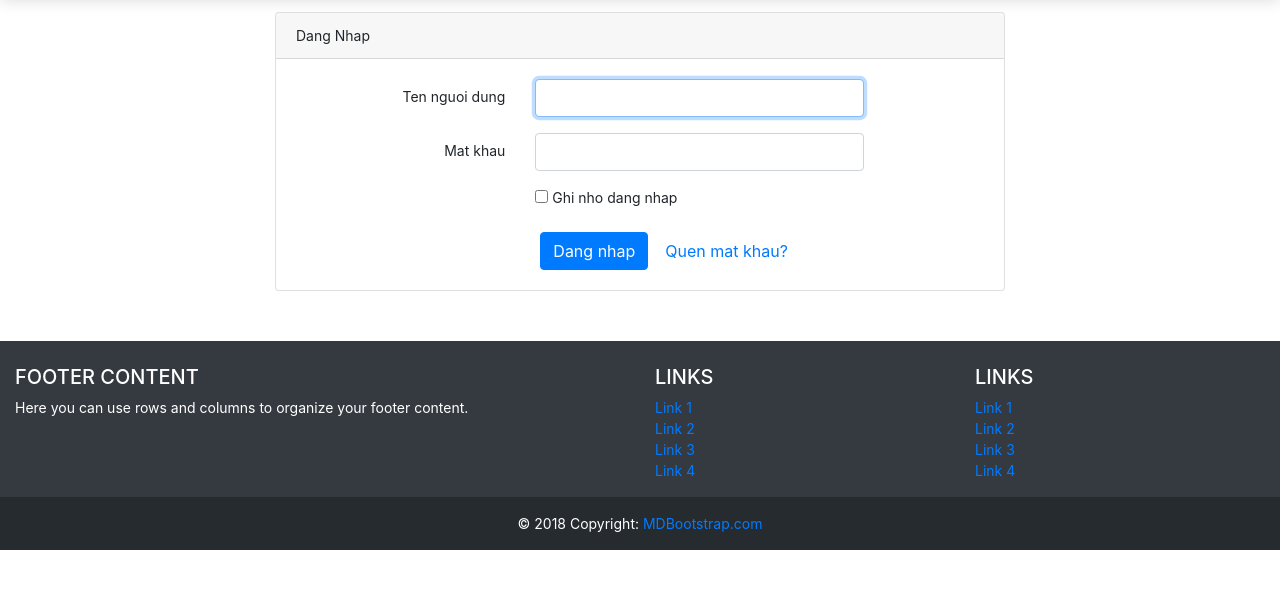
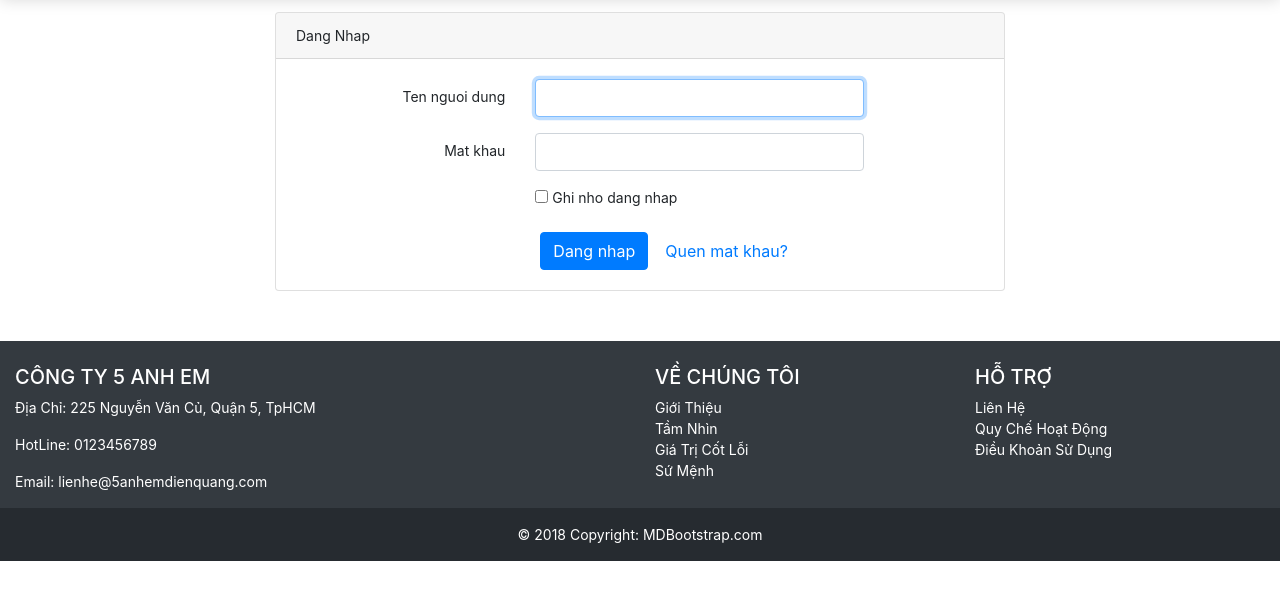
Before and after one commit to anhthainguyen/QuanLyNhaThue, a plain HTML site: page login.html in a window 1280 px wide. Shown: the part 56-656 px from the top of the page. Drawn offline with nearby package versions, Linux system fonts and the light colour scheme.

Commit message:
Add color for footer

```diff
--- a/login.html
+++ b/login.html
@@ -41,6 +41,9 @@
         background-color: #262B30;
         color:white;
       }
+      	  footer a {
+		color:white;
+	  }
     </style>
     <!-- Custom styles for this template -->
     <link href="./style/dashboard.css" rel="stylesheet">
@@ -97,7 +100,6 @@
         </div>
     </div>
 </main>
-<!-- Footer -->
 <footer class="page-footer font-small blue pt-4">
 
         <!-- Footer Links -->
@@ -110,9 +112,10 @@
             <div class="col-md-6 mt-md-0 mt-3">
 
               <!-- Content -->
-              <h5 class="text-uppercase">Footer Content</h5>
-              <p>Here you can use rows and columns to organize your footer content.</p>
-
+              <h5 class="text-uppercase">Công Ty 5 Anh Em</h5>
+              <p>Địa Chỉ: 225 Nguyễn Văn Củ, Quận 5, TpHCM</p>
+			  <p>HotLine: 0123456789</p>
+			  <p>Email: lienhe@5anhemdienquang.com</p>
             </div>
             <!-- Grid column -->
 
@@ -122,20 +125,20 @@
             <div class="col-md-3 mb-md-0 mb-3">
 
               <!-- Links -->
-              <h5 class="text-uppercase">Links</h5>
+              <h5 class="text-uppercase">Về Chúng Tôi</h5>
 
               <ul class="list-unstyled">
                 <li>
-                  <a href="#!">Link 1</a>
+                  <a href="#!">Giới Thiệu</a>
                 </li>
                 <li>
-                  <a href="#!">Link 2</a>
+                  <a href="#!">Tầm Nhìn</a>
                 </li>
                 <li>
-                  <a href="#!">Link 3</a>
+                  <a href="#!">Giá Trị Cốt Lỗi</a>
                 </li>
                 <li>
-                  <a href="#!">Link 4</a>
+                  <a href="#!">Sứ Mệnh</a>
                 </li>
               </ul>
 
@@ -146,20 +149,17 @@
             <div class="col-md-3 mb-md-0 mb-3">
 
               <!-- Links -->
-              <h5 class="text-uppercase">Links</h5>
+              <h5 class="text-uppercase">Hỗ Trợ</h5>
 
               <ul class="list-unstyled">
                 <li>
-                  <a href="#!">Link 1</a>
+                  <a href="#!">Liên Hệ</a>
                 </li>
                 <li>
-                  <a href="#!">Link 2</a>
+                  <a href="#!">Quy Chế Hoạt Động</a>
                 </li>
                 <li>
-                  <a href="#!">Link 3</a>
-                </li>
-                <li>
-                  <a href="#!">Link 4</a>
+                  <a href="#!">Điều Khoản Sử Dụng</a>
                 </li>
               </ul>
 
```
Also changed, not shown: nhanvien-taolichhen.html (+3 -1 lines).
